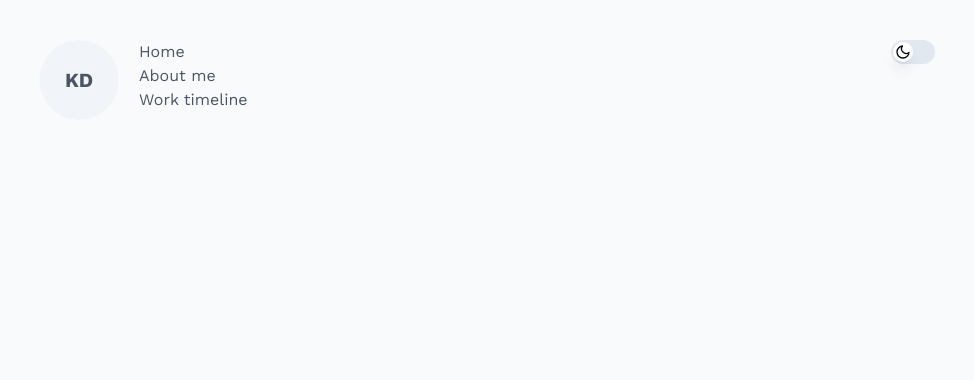
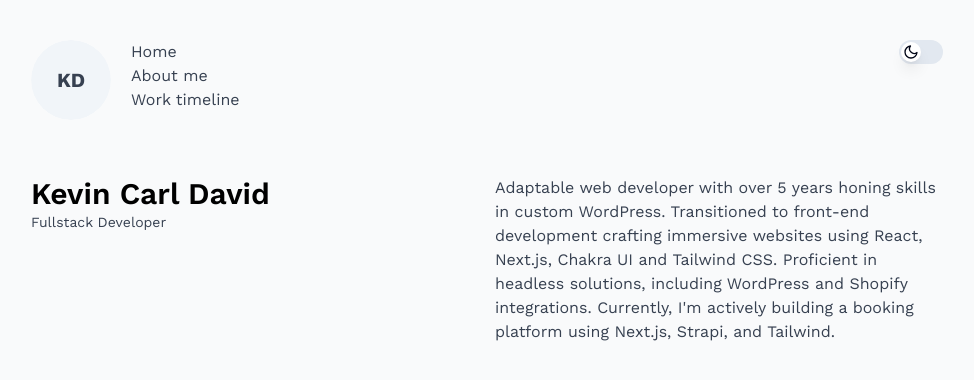
Before and after one commit to kevincarld/kcd-portfolio, a Next.js app: page / in a window 1280 px wide. Shown: the top 380 px of the page, without its empty margins (153-1127 px from the left). Built offline with nearby package versions, Linux system fonts and the light colour scheme.

Commit message:
commenced intro

```diff
--- /dev/null
+++ b/src/app/(components)/intro/intro.tsx
@@ -0,0 +1,21 @@
+export default function Intro() {
+  return (
+    <section className="container py-8 md:flex md:justify-between md:py-14">
+      <div>
+        <h1 className="capitalize text-black dark:text-white font-semibold text-3xl">
+          kevin carl david
+        </h1>
+        <h2 className="text-sm">Fullstack Developer</h2>
+      </div>
+
+      <p className="py-8 max-w-md md:pt-0">
+        Adaptable web developer with over 5 years honing skills in custom
+        WordPress. Transitioned to front-end development crafting immersive
+        websites using React, Next.js, Chakra UI and Tailwind CSS. Proficient in
+        headless solutions, including WordPress and Shopify integrations.
+        Currently, I'm actively building a booking platform using Next.js,
+        Strapi, and Tailwind.
+      </p>
+    </section>
+  );
+}
--- a/src/app/page.tsx
+++ b/src/app/page.tsx
@@ -1,9 +1,9 @@
-import Image from "next/image";
+import Intro from "./(components)/intro/intro";
 
 export default function Home() {
   return (
     <>
-      {/* <Intro /> */}
+      <Intro />
 
       {/* <SelectedWorks /> */}
     </>
--- a/src/styles/globals.css
+++ b/src/styles/globals.css
@@ -6,10 +6,10 @@
   .container {
     @apply max-w-full lg:max-w-[960px];
     @apply mx-auto;
-    @apply px-[1.5rem] d:px-[2rem] wide:p-0;
+    @apply px-[1rem] d:px-[1.5rem] lg:p-0;
   }
 
   body {
-    @apply text-gray-600 dark:text-gray-300;
+    @apply text-gray-700 dark:text-gray-300;
   }
 }
```
